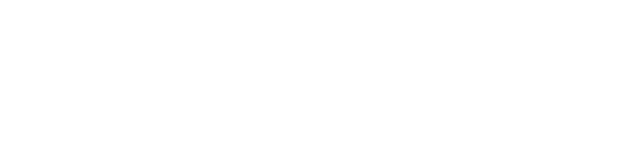
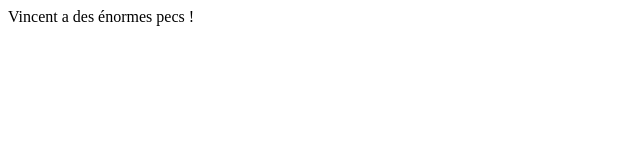
Before and after one commit to 33Lolotte/Test-Git, a plain HTML site: page index.html in a window 1280 px wide. Shown: the whole page, without its empty margins (0-640 px from the left). Drawn offline with Linux system fonts and the light colour scheme.

Commit message:
Deuxième test
Bg Vincent (Lyssandre veut)

```diff
--- a/index.html
+++ b/index.html
@@ -13,3 +13,4 @@
 	<script src="main.js"></script>
 	</body>
 </html>
+Vincent a des énormes pecs !
```
